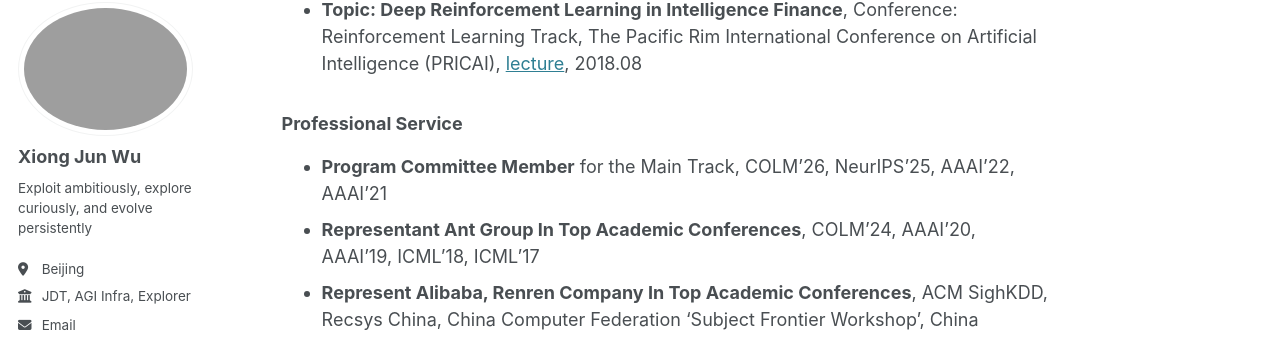
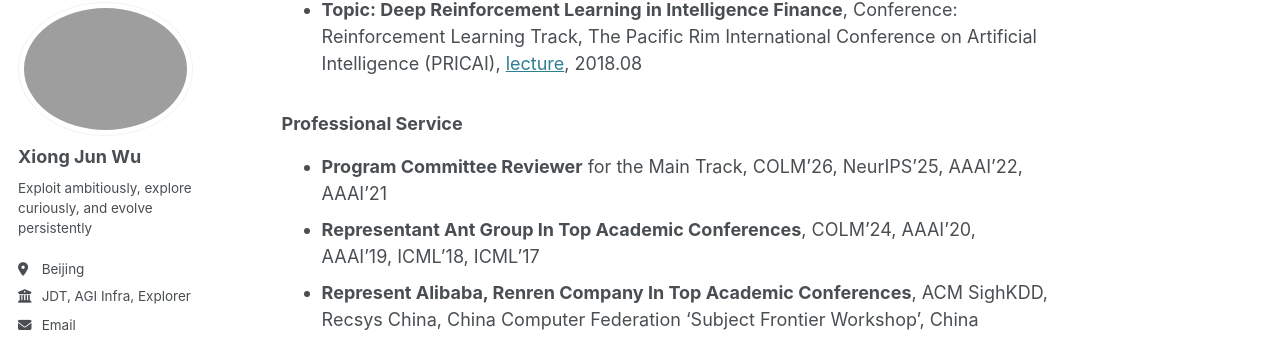
Before and after one commit to junwuxgi/junwuxgi.github.io, a Jekyll site: the page built from _pages/about.md, in a window 1280 px wide and 900 px high, scrolled down 874 px. Shown: the part 104-441 px from the top of the window. Built offline with Jekyll 4.4.1, drawn with Linux system fonts in a browser that asks for light colours; some web fonts are replaced.

Commit message:
update config

```diff
--- a/_pages/about.md
+++ b/_pages/about.md
@@ -25,7 +25,7 @@ redirect_from:
 
 ### **Professional** Service
 
-- **Program Committee Member** for the Main Track, COLM'26, NeurIPS'25, AAAI'22, AAAI'21
+- **Program Committee Reviewer** for the Main Track, COLM'26, NeurIPS'25, AAAI'22, AAAI'21
 - **Representant Ant Group In Top Academic Conferences**, COLM'24, AAAI'20, AAAI'19, ICML'18, ICML'17
 - **Represent Alibaba, Renren Company In Top Academic Conferences**, ACM SighKDD, Recsys China, China Computer Federation ‘Subject Frontier Workshop’, China Database Technology Conference, 2011-2016
 
```
